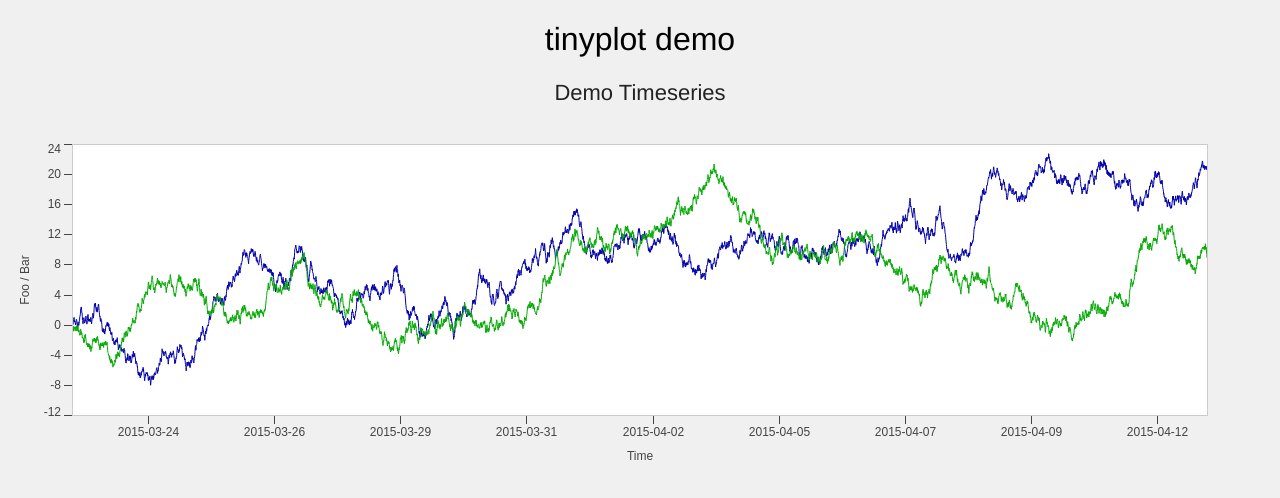
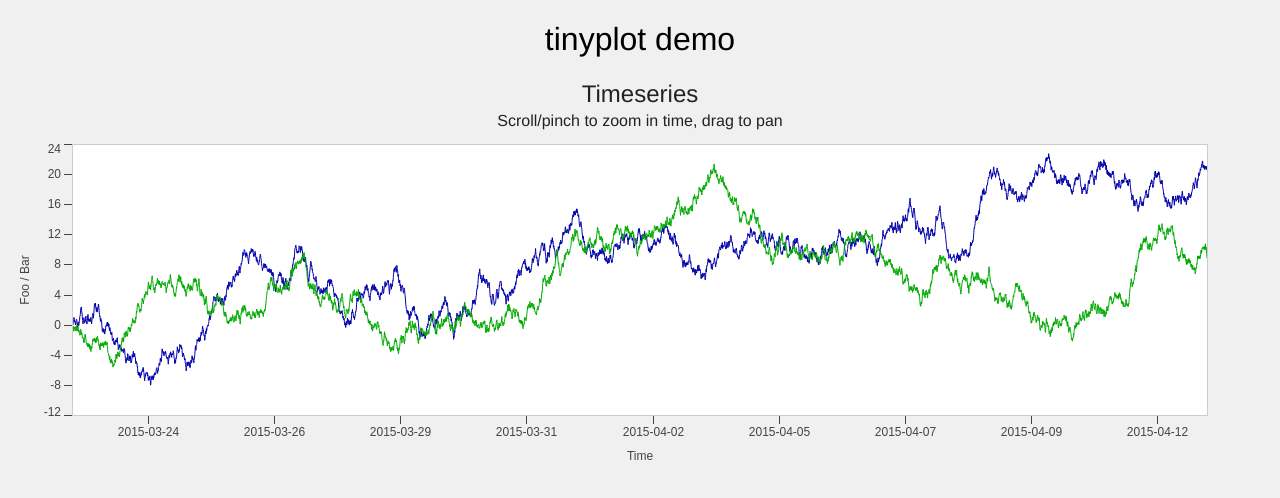
Before and after one commit to TinyMission/tinyplot, a website: page demo/index.html in a window 1280 px wide. Drawn offline with nearby package versions, Linux system fonts and the light colour scheme.

Commit message:
added subtitle

```diff
--- a/css/tinyplot.sass
+++ b/css/tinyplot.sass
@@ -23,7 +23,13 @@ $text-color: #222
 		height: $axis-size
 		.title
 			text-align: center
-			font-size: 22px
+			font-size: 24px
+			color: $text-color
+			margin-bottom: 4px
+		.subtitle
+			text-align: center
+			font-size: 16px
+			color: $text-color
 	.y-axis
 		width: $axis-size
 		top: $axis-size
--- a/demo/index.html
+++ b/demo/index.html
@@ -42,7 +42,8 @@
             timeField: 'time',
             xLabel: 'Time',
             yLabel: 'Foo / Bar',
-            title: 'Demo Timeseries',
+            title: 'Timeseries',
+            subtitle: 'Scroll/pinch to zoom in time, drag to pan',
             series: [
                 {yField: 'foo', color: '#00a'},
                 {yField: 'bar', color: '#0a0'}
--- a/src/chart.coffee
+++ b/src/chart.coffee
@@ -46,6 +46,7 @@ class @Chart
 
 		_.defaults opts, {
 			title: 'Chart Title'
+			subtitle: ''
 			xZoom: 'none'
 			yZoom: 'none'
 			xLabel: 'x'
@@ -59,6 +60,7 @@ class @Chart
 
 		@titleArea = $('<div class="title-area"></div>').appendTo @container
 		$("<div class='title text'>#{opts.title}</div>").appendTo @titleArea
+		$("<div class='subtitle text'>#{opts.subtitle}</div>").appendTo @titleArea
 
 		@xAxisCanvasContainer = $('<div class="x-axis"><canvas/></div>').appendTo @container
 		@xAxisCanvas = initCanvas(@xAxisCanvasContainer)
--- a/src/chart.js
+++ b/src/chart.js
@@ -66,6 +66,7 @@
       this.opts = opts;
       _.defaults(opts, {
         title: 'Chart Title',
+        subtitle: '',
         xZoom: 'none',
         yZoom: 'none',
         xLabel: 'x',
@@ -77,6 +78,7 @@
       this.yFormatter = new NumberFormatter();
       this.titleArea = $('<div class="title-area"></div>').appendTo(this.container);
       $("<div class='title text'>" + opts.title + "</div>").appendTo(this.titleArea);
+      $("<div class='subtitle text'>" + opts.subtitle + "</div>").appendTo(this.titleArea);
       this.xAxisCanvasContainer = $('<div class="x-axis"><canvas/></div>').appendTo(this.container);
       this.xAxisCanvas = initCanvas(this.xAxisCanvasContainer);
       this.xAxis = new XAxis(0, 1);
```
Also changed, not shown: css/tinyplot.css, 2 other files.
